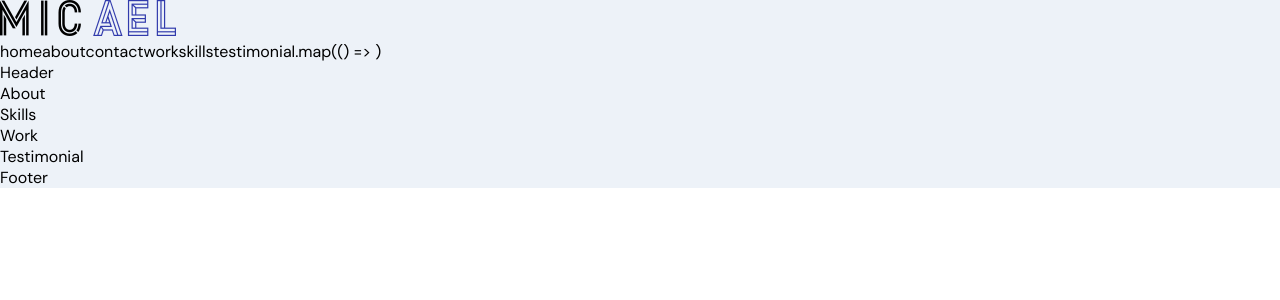
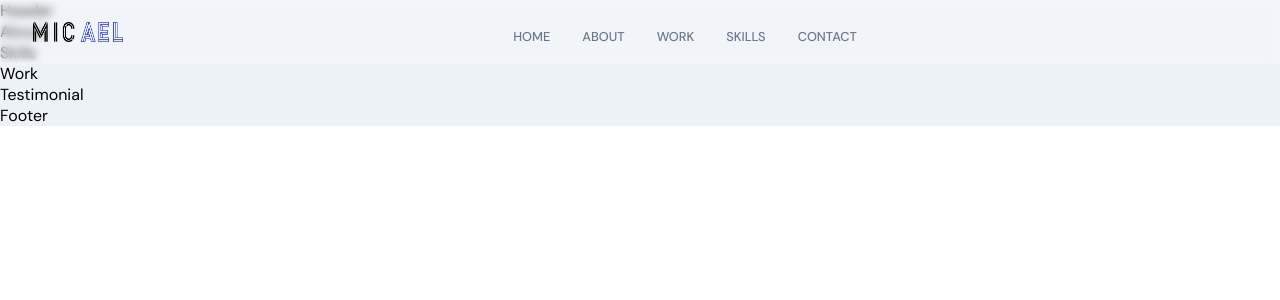
Before and after one commit to codev009/portfolio, a React (Create React App) app in the folder frontend_react/: page / in a window 1280 px wide. Shown: the top 300 px of the page. Built offline with nearby package versions, Linux system fonts and the light colour scheme; the HTML template or start-up script is replaced by a standard one.

Commit message:
navbar desktop, mobile done

```diff
--- a/frontend_react/src/components/Navbar/Navbar.jsx
+++ b/frontend_react/src/components/Navbar/Navbar.jsx
@@ -1,16 +1,45 @@
-import React from 'react';
+import React, {useState} from 'react';
+import { HiMenuAlt4, HiX} from 'react-icons/hi';
+import { motion } from 'framer-motion';
 
 import { images } from '../../constants';
 import './Navbar.scss';
 const Navbar = () => {
+    const [toggle, setToggle] = useState(false);
     return (
-      <nav>
-          <div>
+      <nav className="app__navbar">
+          <div className="app__navbar-logo">
               <img src={images.logo} alt="logo"/>
           </div>
-          <ul>
-              {['home', 'about', 'contact','work', 'skills', 'testimonial']}.map(() => {})
+          <ul className="app__navbar-links">
+              {['home', 'about','work', 'skills', 'contact'].map((item) => (
+               <li className="app__flex p-text" key={'link-${item}'}>
+                   <div />
+                   <a href={'#${item}'}>{item}</a>
+               </li>
+              ))}
           </ul>
+
+          <div className="app__navbar-menu">
+               <HiMenuAlt4 onClick={() => setToggle(true)}/>
+
+              {toggle && (
+                 <motion.div
+                    whileInView={{ x: [300, 0]}}
+                    translate={{ duration: 0.85, ease: 'easeOut' }}
+                 >
+
+                     <HiX  onClick={() => setToggle(false)}/>
+                     <ul>
+                     {['home', 'about','work', 'skills', 'contact'].map((item) => (
+                         <li key={item}>
+                             <a href={'#${item}'} onClick={() => setToggle(false)}>{item}</a>
+                         </li>
+                     ))}
+                     </ul>
+                 </motion.div>
+              )}
+          </div>
       </nav>
         );
 }
--- a/frontend_react/src/components/Navbar/Navbar.scss
+++ b/frontend_react/src/components/Navbar/Navbar.scss
@@ -0,0 +1,170 @@
+.app__navbar {
+  width: 100%;
+
+  display: flex;
+  justify-content: space-between;
+  align-items: center;
+
+  padding: 1rem 2rem;
+  background: rgba(255, 255, 255, 0.25);
+  backdrop-filter: blur(4px);
+  -webkit-backdrop-filter: blur(4px);
+  border: 1px solid rgba(255, 255, 255, 0.18);
+  position: fixed;
+  z-index: 2;
+}
+
+.app__navbar-logo {
+  display: flex;
+  justify-content: flex-start;
+  align-items: center;
+
+  img {
+    width: 90px;
+    height: 20px;
+
+  @media screen and (min-width: 2000px) {
+    width: 180px;
+    height: 40px;
+   }
+  }
+}
+
+.app__navbar-links {
+  flex: 1;
+  display: flex;
+  justify-content: center;
+  align-items: center;
+
+  list-style: none;
+
+  li {
+    margin: 0 1rem;
+    cursor: pointer;
+
+    flex-direction: column;
+
+    div {
+      width: 5px;
+      height: 5px;
+      background: transparent;
+      border-radius: 50%;
+
+      margin-bottom: 5px;
+    }
+
+    a {
+      color: var(--gray-color);
+      text-decoration: none;
+      flex-direction: column;
+
+      text-transform: uppercase;
+      font-weight: 500;
+
+      transition: all 0.3s ease-in-out;
+
+      &:hover {
+        color: var(--secondary-color);
+      }
+    }
+
+    &:hover {
+      div {
+        background: var(--secondary-color);
+      }
+    }
+  }
+
+   @media screen and ( max-width: 900px) {
+    display: none;
+   }
+}
+
+.app__navbar-menu {
+  width: 35px;
+  height: 35px;
+  border-radius: 50%;
+  position: relative;
+
+  display: flex;
+  justify-content: center;
+  align-items: center;
+  background: var(--secondary-color);
+
+  svg {
+    width: 70%;
+    height: 70%;
+    color: var(--white-color);
+  }
+
+  div {
+    position: fixed;
+    top: 0;
+    bottom: 0;
+    right: 0;
+    z-index: 5;
+
+    padding: 1rem;
+
+    width: 80%;
+    height: 100vh;
+
+    display: flex;
+    justify-content: flex-end;
+    align-items: flex-end;
+    flex-direction: column;
+
+    background: url('../../assets/bgWhite.png');
+    background-color: var(--white-color);
+    background-size: cover;
+    background-repeat: repeat;
+
+    box-shadow: 0 0 20px rgba(168, 168, 168, 0.15);
+
+    svg {
+      width: 35px;
+      height: 35px;
+      color: var(--secondary-color);
+      margin: 0.5rem 1rem;
+    }
+
+    ul {
+      list-style: none;
+      margin: 0;
+      padding: 0;
+      height: 100%;
+      width: 100%;
+
+      display: flex;
+      justify-content: flex-start;
+      align-items: flex-start;
+      flex-direction: column;
+
+      li {
+        margin: 1rem;
+
+        a {
+           color: var(--gray-color);
+          text-decoration: none;
+          font-size: 1rem;
+          text-transform: uppercase;
+          font-weight: 500;
+
+          transition: all 0.3s ease-in-out;
+
+          &:hover {
+            color: var(--secondary-color);
+          }
+        }
+      }
+    }
+
+    @media screen and ( min-width: 900px) {
+      display: none;
+    }
+  }
+
+  @media screen and ( min-width: 900px) {
+    display: none;
+  }
+}
```
